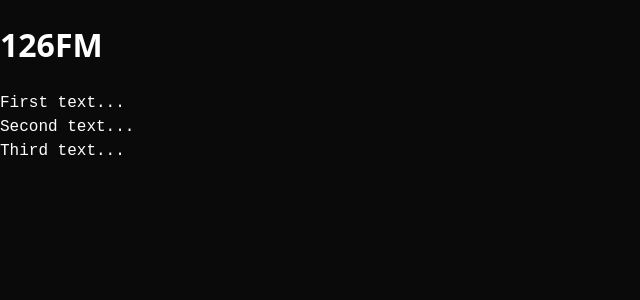
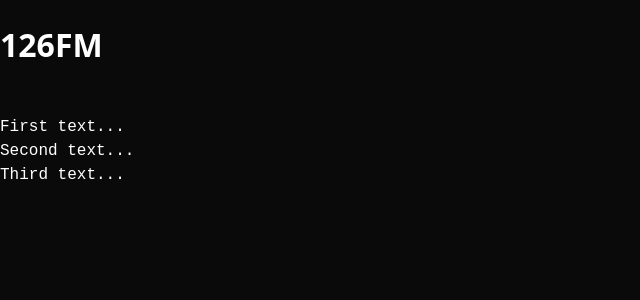
Before and after one commit to Mohsen-Shamsitabar/126FM, a React (Vite) app: page / in a window 1280 px wide. Shown: the top 300 px of the page, without its empty margins (0-640 px from the left). Built offline with nearby package versions, Linux system fonts and the light colour scheme.

Commit message:
implement `LoopingText.tsx` (#3)

```diff
--- a/src/App.tsx
+++ b/src/App.tsx
@@ -1,5 +1,7 @@
+import classes from "@/styles/app.module.css";
 import { useState } from "react";
 import AnimatedText from "./components/AnimatedText";
+import LoopingText from "./components/LoopingText";
 
 const App = () => {
   const [counter, setCounter] = useState(0);
@@ -7,6 +9,11 @@ const App = () => {
   return (
     <>
       <h1>126FM</h1>
+
+      <LoopingText
+        className={classes["looping-text"]}
+        text="Meow meow nigga"
+      />
 
       <AnimatedText
         interval={20}
--- /dev/null
+++ b/src/components/LoopingText.tsx
@@ -0,0 +1,24 @@
+import classes from "@/styles/looping-text.module.css";
+import { clsx } from "clsx";
+import type { ComponentProps } from "react";
+
+type Props = ComponentProps<"div"> & {
+  text: string;
+};
+
+const LoopingText = (props: Props) => {
+  const { text, className, ...rest } = props;
+
+  return (
+    <div
+      {...rest}
+      className={clsx(classes["root"], className)}
+    >
+      <div className={classes["text-container"]}>
+        <span>{text}</span>
+      </div>
+    </div>
+  );
+};
+
+export default LoopingText;
--- /dev/null
+++ b/src/styles/app.module.css
@@ -0,0 +1,3 @@
+.looping-text {
+  width: 300px;
+}
--- /dev/null
+++ b/src/styles/looping-text.module.css
@@ -0,0 +1,37 @@
+.root {
+  background: linear-gradient(
+    to right,
+    black -10%,
+    white 20%,
+    white 80%,
+    black 110%
+  );
+  -webkit-background-clip: text;
+  background-clip: text;
+  color: transparent;
+
+  overflow: hidden;
+  white-space: nowrap;
+  position: relative;
+}
+
+.text-container {
+  display: inline-block;
+  padding-left: 100%;
+
+  animation-name: right-to-left;
+  animation-duration: 7s;
+  animation-iteration-count: infinite;
+  animation-timing-function: linear;
+}
+
+/* --- --- --- */
+
+@keyframes right-to-left {
+  0% {
+    transform: translateX(0);
+  }
+  100% {
+    transform: translateX(-100%);
+  }
+}
```
